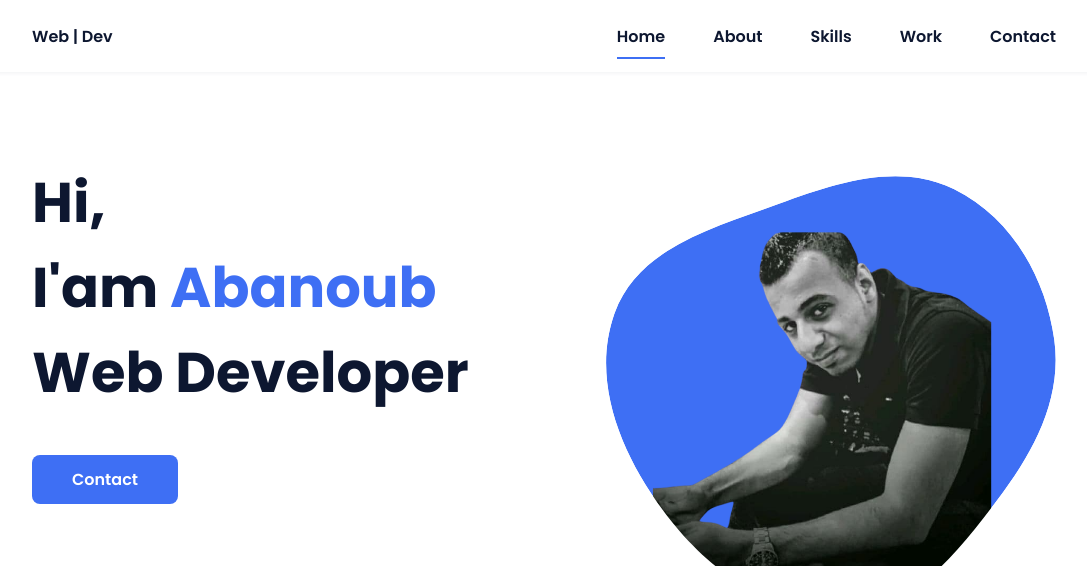
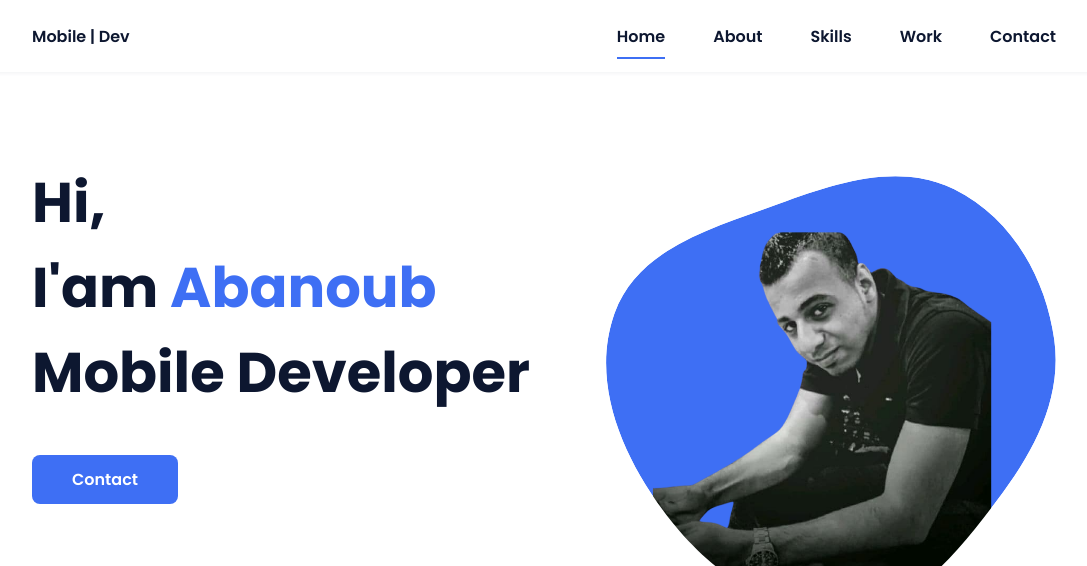
Before and after one commit to AbanoubSamuel/Abanoub, a plain HTML site: page index.html in a window 1280 px wide. Shown: the top 566 px of the page, without its empty margins (96-1183 px from the left). Drawn offline with nearby package versions, Linux system fonts and the light colour scheme.

Commit message:
updated title

```diff
--- a/index.html
+++ b/index.html
@@ -18,7 +18,7 @@
   <header class="l-header">
     <nav class="nav bd-grid">
       <div>
-        <a href="#" class="nav__logo">Web | Dev</a>
+        <a href="#" class="nav__logo">Mobile | Dev</a>
       </div>
 
       <div class="nav__menu" id="nav-menu">
@@ -41,7 +41,7 @@
     <!--===== HOME =====-->
     <section class="home bd-grid" id="home">
       <div class="home__data">
-        <h1 class="home__title">Hi,<br>I'am <span class="home__title-color">Abanoub</span><br> Web Developer</h1>
+        <h1 class="home__title">Hi,<br>I'am <span class="home__title-color">Abanoub</span><br> Mobile Developer</h1>
 
         <a href="#" class="button">Contact</a>
       </div>
```
